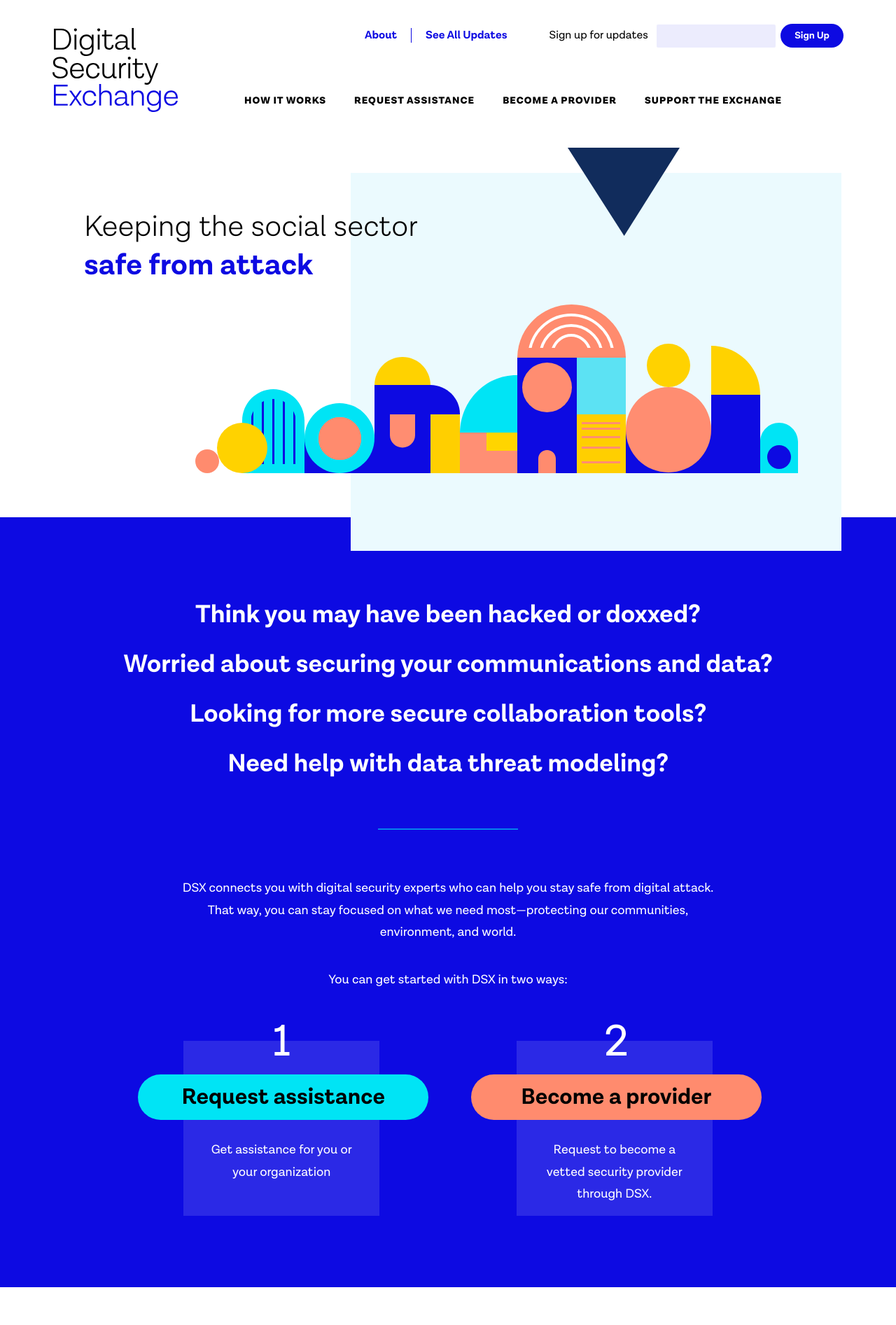
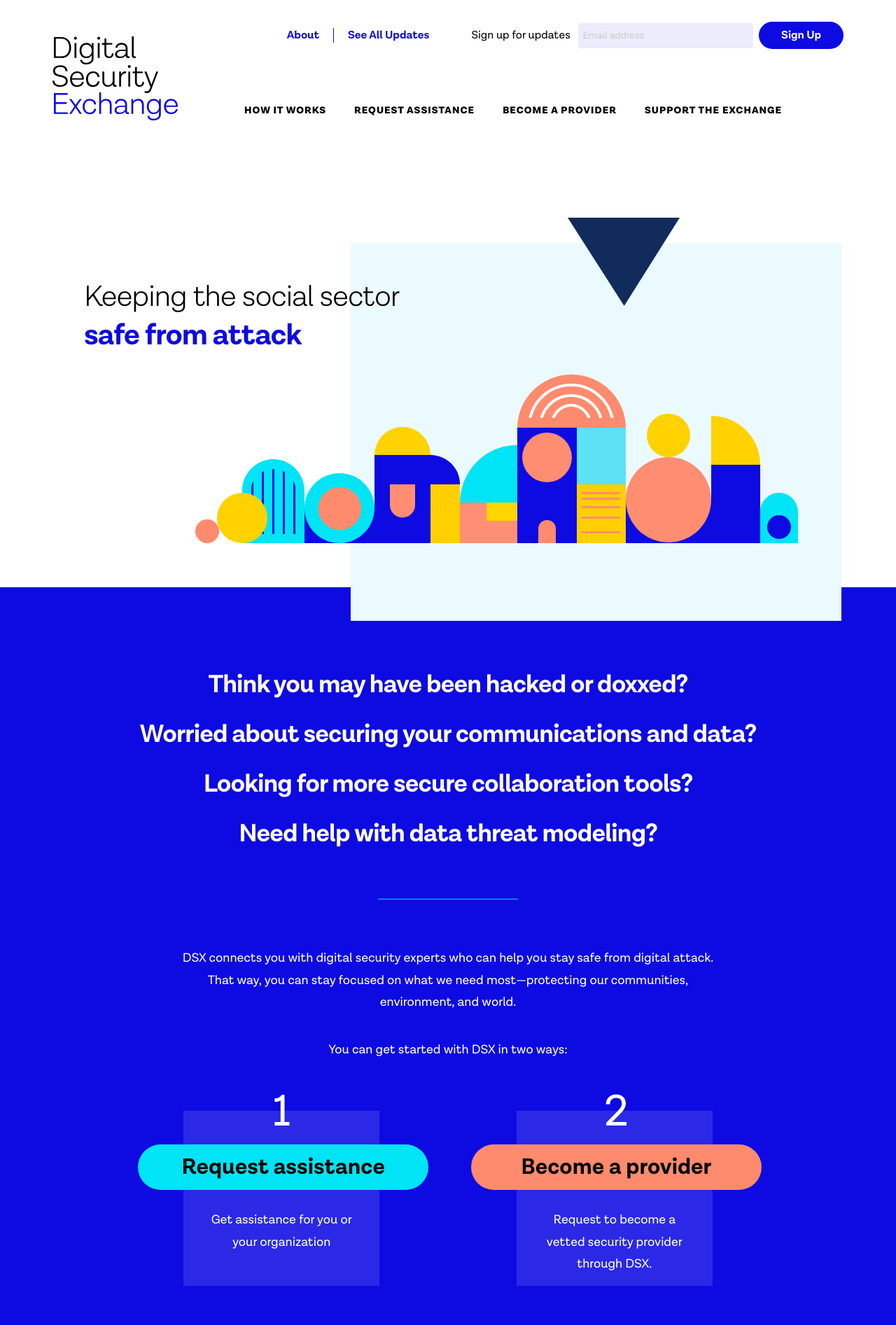
Before and after one commit to tiffrobo/exchange-new, a Jekyll site: the page built from index.md, in a window 1280 px wide. Shown: the top 1893 px of the page at 70% size. Built offline with Jekyll 4.4.1, drawn with Linux system fonts in a browser that asks for light colours; nearby versions of some CDN libraries.

Commit message:
style fixes, nav link fixes

```diff
--- a/_config.yml
+++ b/_config.yml
@@ -33,22 +33,22 @@
 reload_port: 5678    # If you don't want to use the default port
 
 topnav:
-- { title: 'About', href: '/about' }
-- { title: 'See All Updates', href: '/updates' }
+- { title: 'About', href: '/about/' }
+- { title: 'See All Updates', href: '/updates/' }
 
 footernav:
 - { title: 'How it Works', href: '#howItWorks' }
-- { title: 'Become a Provider', href: '/become-a-provider' }
-- { title: 'Request Assistance', href: '/request-assistance' }
-- { title: 'Support the Exchange', href: '/support-the-exchange' }
+- { title: 'Become a Provider', href: '/become-a-provider/' }
+- { title: 'Request Assistance', href: '/request-assistance/' }
+- { title: 'Support the Exchange', href: '/support-the-exchange/' }
 - { title: 'About', href: '/about' }
 - { title: 'Updates', href: '/updates' }
 
 mainnav:
 - { title: 'How it Works', href: '#howItWorks' }
-- { title: 'Request Assistance', href: '/request-assistance' }
-- { title: 'Become a Provider', href: '/become-a-provider' }
-- { title: 'Support the Exchange', href: '/support-the-exchange' }
+- { title: 'Request Assistance', href: '/request-assistance/' }
+- { title: 'Become a Provider', href: '/become-a-provider/' }
+- { title: 'Support the Exchange', href: '/support-the-exchange/' }
 
 finenav:
 - { title: 'Privacy', href: '/privacy' }
--- a/_includes/footer.html
+++ b/_includes/footer.html
@@ -94,9 +94,9 @@
 
 
         p{
-            font-size: 16px;
+            font-size: 18px;
             padding-bottom: 16px;
-            line-height: 175%;
+            line-height: 150%;
         }
 
         #finenav{
@@ -136,6 +136,8 @@
         float: left;
         border-top: 1px solid $royal;
         position: relative;
+        top: -25px;
+        padding-top: 8px;
         padding-bottom: 150px;
         @include mq(smd) { float: none; width: 100%; border-top: 0; clear: both; padding-top: 48px; }
 
@@ -146,7 +148,7 @@
         }
 
         h3{
-            font-weight: 300;
+            font-weight: bold;
             color: $royal;
             font-size: 22px;
         }
--- a/_includes/header.html
+++ b/_includes/header.html
@@ -50,6 +50,7 @@
   h1.logo{
     position: relative;
     float: left;
+    margin-top: 12px;
     @include mq(sm) { float: none; }
 
     span{
@@ -68,6 +69,7 @@
   header.header{
     .inner{
       @extend .inner;
+      padding-bottom: 128px;
       @include mq(smd) {position: static;}
 
       .navClose{
@@ -118,6 +120,7 @@
         float: left;
         padding-top: 65px;
         padding-left: 75px;
+        margin-top: 12px;
         @include mq(lg){
           .activeNavLink{ position: relative; }
           .activeNavLink:after{
@@ -130,7 +133,7 @@
             color: $royal;
             position: absolute;
             left: calc(50% - 10px);
-            bottom: -15px;
+            bottom: -17px;
           }
         }
         @include mq(sm) { float: none; padding-left: 0; }
--- a/_includes/signup.html
+++ b/_includes/signup.html
@@ -1,6 +1,6 @@
 <div id="signup">
   <label>Sign up for updates</label>
-  <input type="email"/>
+  <input type="email" placeholder="Email address"/>
   <button>Sign Up</button>
 </div>
 
@@ -9,7 +9,7 @@
 #signup{
   float: right;
   padding-left: 40px;
-  margin-top: -6px;
+  margin-top: -9px;
   @include mq(sm) { float: none; padding-left: 0; }
   @include mq(md) { padding-top: 24px; padding-bottom: 24px; }
 
@@ -20,14 +20,16 @@
 
   input[type=email]{
     @extend .textInput;
-    width: 170px;
+    width: 250px;
     margin-right: 4px;
-    padding: 6px;
-    font-size: 16px;
+    padding: 9px 6px;
+    font-size: 14px;
   }
 
   button{
     @extend .button;
+    font-size: 16px;
+    padding: 9px 32px;
   }
 }
 
--- a/css/_reset.scss
+++ b/css/_reset.scss
@@ -19,6 +19,10 @@
 
 p{
   line-height: 175%;
+}
+
+h1,h2,h3,h4{
+  letter-spacing: -0.025em;
 }
 
 ::-webkit-input-placeholder { /* Chrome/Opera/Safari */
```
Also changed, not shown: _layouts/form.html (+12 -5 lines), 11 other files.
